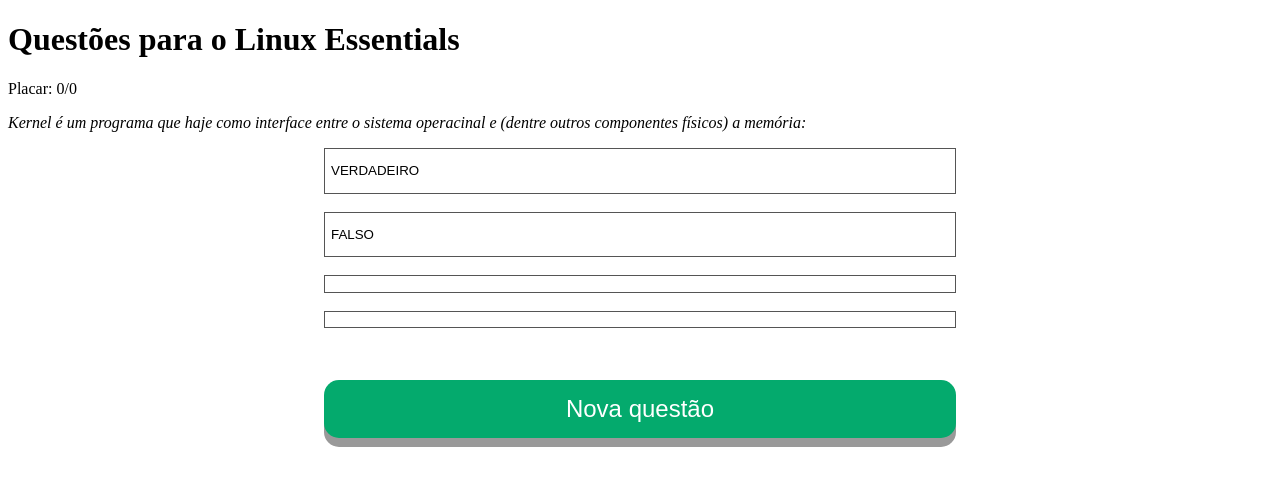
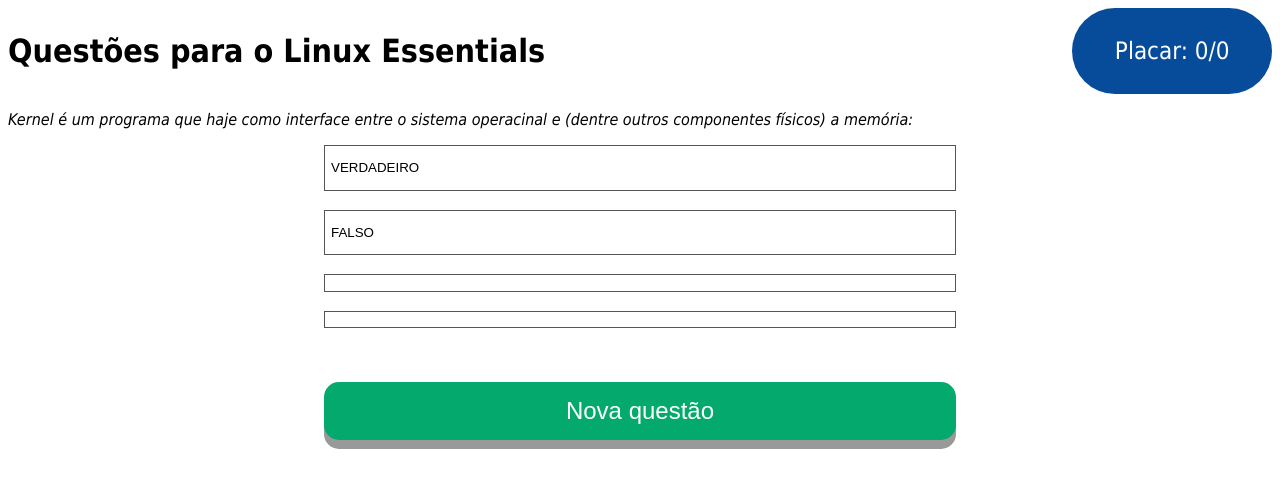
Before and after one commit to joaopedrolourencoaffonso/questoesLinuxEssentials, a Flask app: page / in a window 1280 px wide. Shown: the top 488 px of the page. Run offline with Flask 3, Linux system fonts and the light colour scheme.

Commit message:
Produto básico

```diff
--- a/templates/index.html
+++ b/templates/index.html
@@ -6,6 +6,21 @@
     <title>Questões Linux</title>
 
     <style>
+        body {
+          font-family: Tahoma, sans-serif;
+        }
+
+        .placar {
+            border-radius: 50px;
+            background: #074c9b;
+            padding: 5px;
+            width: 15%;
+            text-align: center;
+            color: white;
+            font-size: 24px;
+            /*height: 150px;*/
+        }
+
         .novaQuestao {
             display: block;
             margin-left: auto;
@@ -56,11 +71,22 @@
             margin-right: auto;
             width: 25%;
         }
+
+        .container {
+            display: flex;
+            align-items: center;
+            justify-content: space-between;
+        }
     </style>
 </head>
 <body>
-    <h1>Questões para o Linux Essentials</h1>
-    <p>Placar: <a id="certas">0</a>/<a id="feitas">0</a></p>
+    <div class="container">
+        <h1>Questões para o Linux Essentials</h1>
+        <div class="placar" id="placar">
+            <p>Placar: <a id="certas">0</a>/<a id="feitas">0</a></p>
+        </div>
+    </div>
+
     <div class="box" id="minhacaixa">
         <i><p id="enunciado">Kernel é um programa que haje como interface entre o sistema operacinal e (dentre outros componentes físicos) a memória:</p></i>
         <button class="alternativa" onclick="checaResposta('a')"><p id="a">VERDADEIRO</p></button><br>
```
